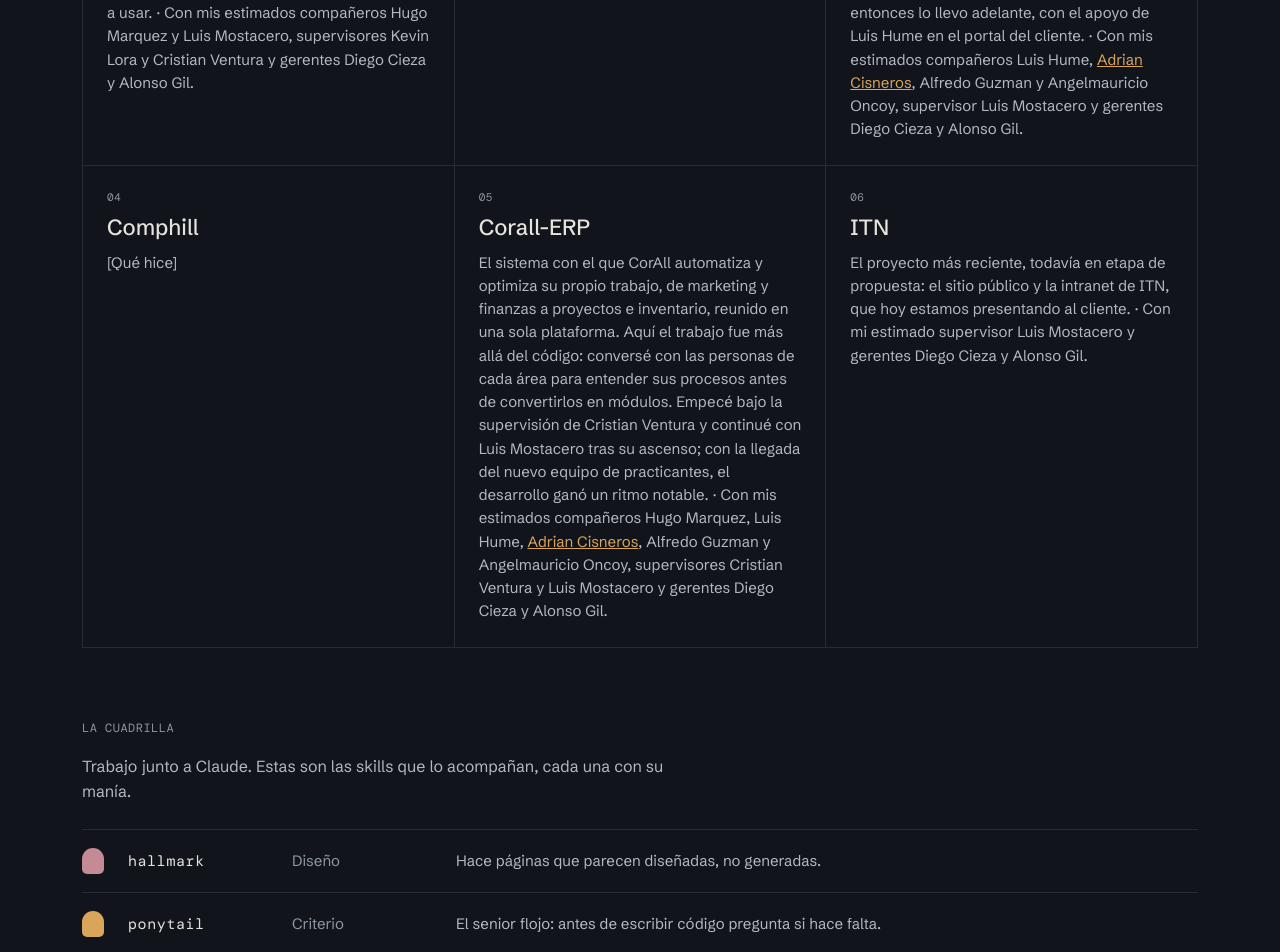
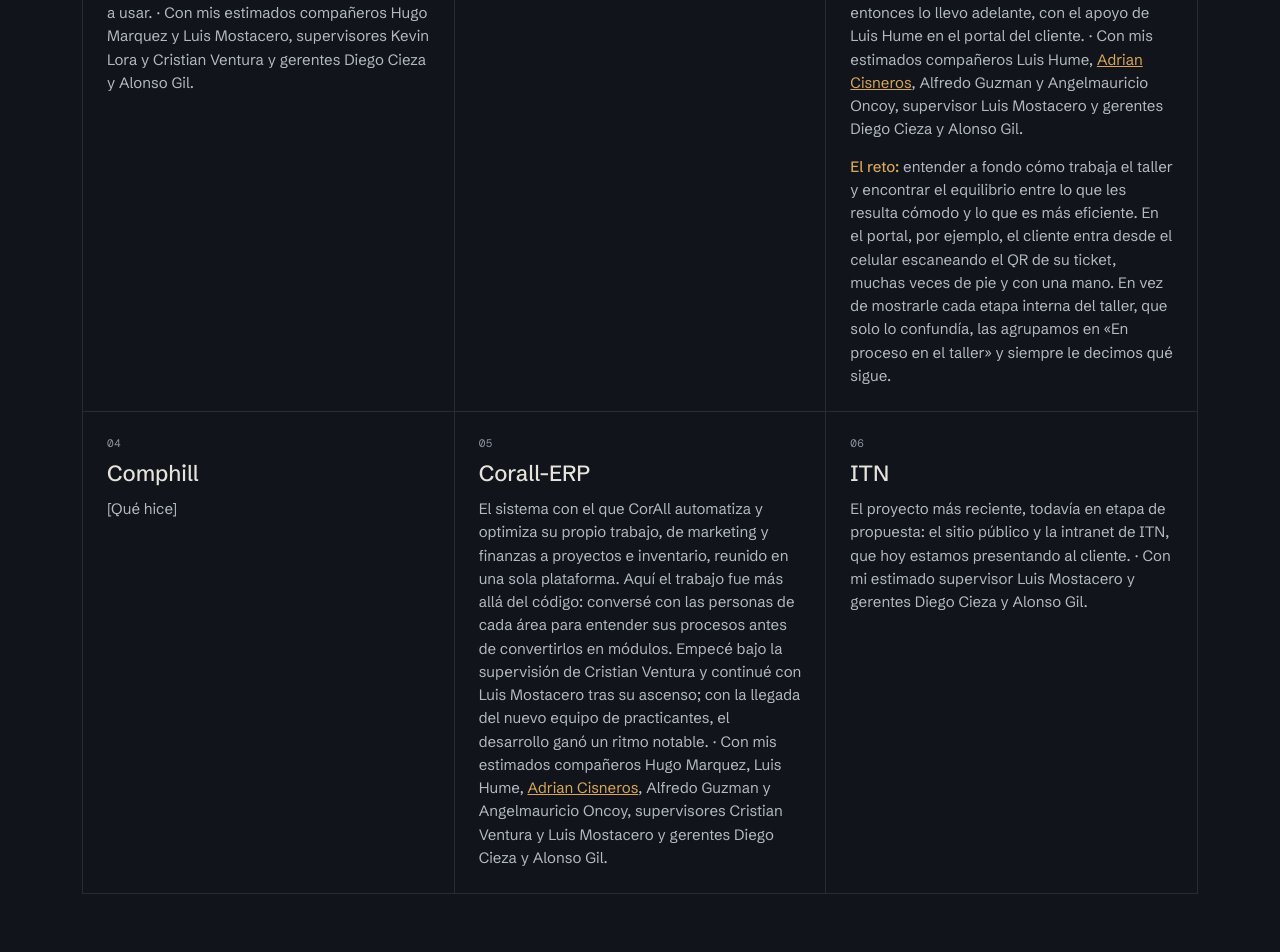
Before and after one commit to BMarin2003/portafolio-bmarin2003, an Astro site: page / in a window 1280 px wide. Shown: the part 1562-2514 px from the top of the page. Built offline with nearby package versions, Linux system fonts and the light colour scheme; Astro itself is replaced by a stand-in of ours; no server answers.

Commit message:
feat: "el reto" por proyecto, empezando por maqinpro
Campo opcional challenge en los proyectos de CorAll; la tarjeta lo muestra
solo cuando existe. MaqinPro cuenta el portal por QR y las etapas internas
agrupadas en «En proceso en el taller».

```diff
--- a/src/components/Taller.astro
+++ b/src/components/Taller.astro
@@ -17,6 +17,7 @@ import { peopleGroups } from '../lib/text';
         <span class="mono n">{String(i + 1).padStart(2, '0')}</span>
         <h4>{p.name}</h4>
         <p>{p.did}{peopleGroups(p.people).length > 0 && ' · '}<People people={p.people} /></p>
+        {p.challenge && <p class="challenge" data-challenge><strong>El reto:</strong> {p.challenge}</p>}
       </article>
     ))}
   </div>
--- a/src/data/site.ts
+++ b/src/data/site.ts
@@ -2,7 +2,7 @@ import type { ImageMetadata } from 'astro';
 
 export type Person = { name: string; url?: string };
 export type People = { companeros: Person[]; supervisores: Person[]; gerentes: Person[] };
-export type CorallProject = { name: string; did: string; people: People };
+export type CorallProject = { name: string; did: string; challenge?: string; people: People };
 export type CrewMember = { name: string; title: string; color: string; role: string; variant?: 'sleepy' | 'helmet' };
 export type Credit = { title: string; cover?: ImageMetadata; source: string; sourceUrl: string };
 
@@ -26,6 +26,7 @@ export const corall: CorallProject[] = [
   {
     name: 'MaqinPro',
     did: 'Plataforma de gestión para Maqinpro, empresa de maquinaria industrial y profesional: un panel interno para su taller y un portal desde el que sus clientes siguen sus equipos, aprueban cotizaciones y consultan sus documentos. Fue el proyecto con más personas involucradas y, a mitad de camino, quedó bajo mi responsabilidad. Desde entonces lo llevo adelante, con el apoyo de Luis Hume en el portal del cliente.',
+    challenge: 'entender a fondo cómo trabaja el taller y encontrar el equilibrio entre lo que les resulta cómodo y lo que es más eficiente. En el portal, por ejemplo, el cliente entra desde el celular escaneando el QR de su ticket, muchas veces de pie y con una mano. En vez de mostrarle cada etapa interna del taller, que solo lo confundía, las agrupamos en «En proceso en el taller» y siempre le decimos qué sigue.',
     people: {
       companeros: [p('Luis Hume'), p('Adrian Cisneros', 'https://acisneros-portfolio.vercel.app/es'), p('Alfredo Guzman'), p('Angelmauricio Oncoy')],
       supervisores: [p('Luis Mostacero')],
--- a/src/styles/global.css
+++ b/src/styles/global.css
@@ -148,6 +148,8 @@ h1 { margin: 0; font-size: 60px; line-height: 1.04; font-weight: 500; letter-spa
 .project .n { font-size: 11px; color: var(--muted); }
 .project h4 { margin: 0; font-size: 22px; font-weight: 500; }
 .project p { margin: 0; font-size: 15px; line-height: 1.55; color: var(--text-2); }
+.project .challenge { margin-top: 4px; }
+.project .challenge strong { color: var(--accent); font-weight: 500; }
 .crew-intro { margin: 0 0 24px; color: var(--text-2); max-width: 62ch; line-height: 1.6; }
 .crew-list { display: flex; flex-direction: column; border-top: 1px solid var(--line); }
 .crew-item { display: flex; flex-wrap: wrap; gap: 12px 24px; align-items: center; padding: 18px 0; border-bottom: 1px solid var(--line); }
```
Also changed, not shown: SPEC.md (+1 -0 lines), tests/sections.test.ts (+9 -0 lines).
